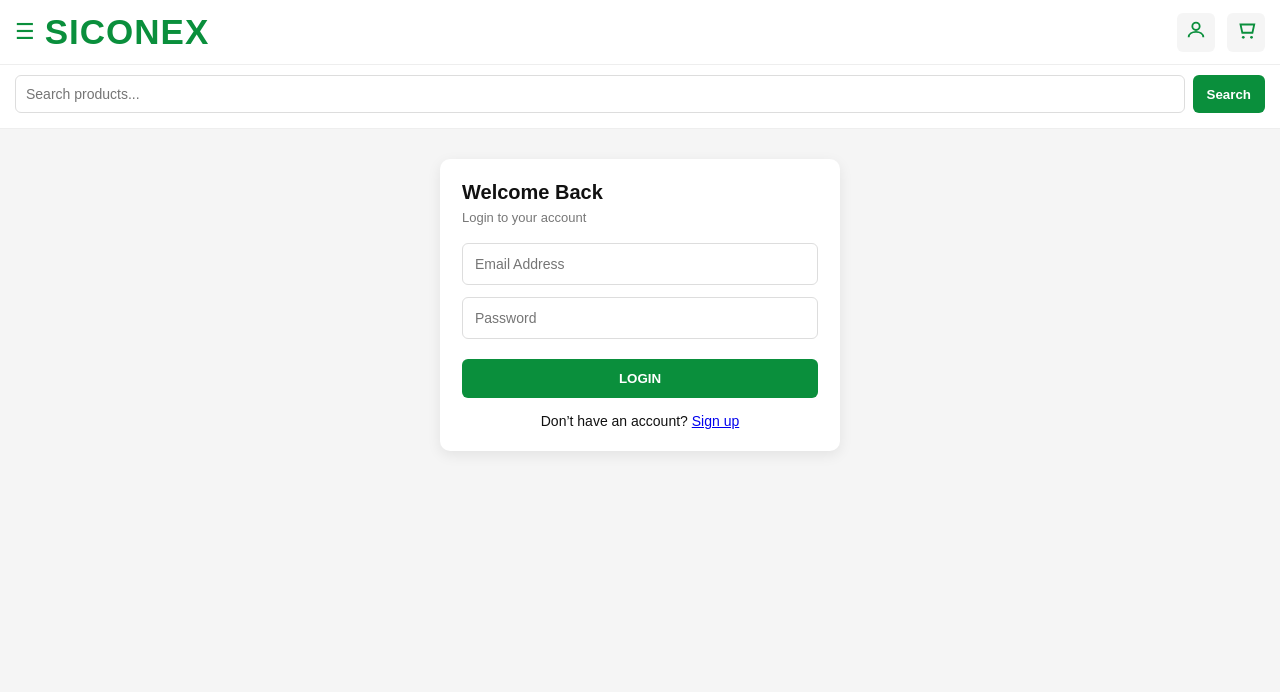
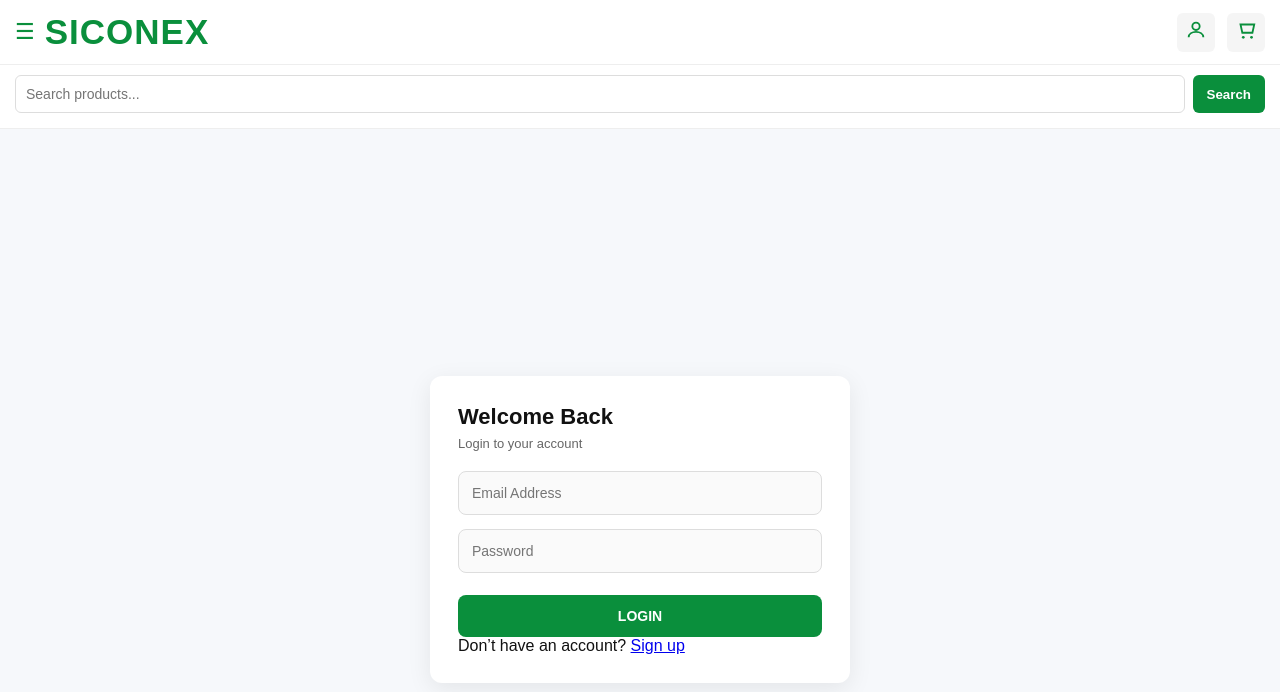
Before and after one commit to protichenoch1/siconex1, a Next.js app: page /auth/login in a window 1280 px wide. Shown: the top 692 px of the page. Built offline with nearby package versions, Linux system fonts and the light colour scheme.

Commit message:
Refactor auth page styles for improved design

```diff
--- a/app/globals.css
+++ b/app/globals.css
@@ -365,106 +365,105 @@ body {
   font-size: 12px;
   margin-bottom: 2px;
 }
-
-/* ================= AUTH PAGE (FIXED CLEAN) ================= */
+  /* ================= AUTH PAGE (PROFESSIONAL) ================= */
 
 .auth-container {
+  min-height: 100vh;
   display: flex;
   justify-content: center;
-  align-items: flex-start; /* prevents vertical squash */
-  padding: 30px 20px;
+  align-items: center;
+  background: #f6f8fb;
+  padding: 20px;
 }
 
 /* CARD */
 .auth-card {
   width: 100%;
-  max-width: 400px;
-  background: #fff;
-  padding: 22px;
-  border-radius: 10px;
-  box-shadow: 0 4px 14px rgba(0,0,0,0.08);
+  max-width: 420px;
+  background: #ffffff;
+  padding: 28px;
+  border-radius: 12px;
+  box-shadow: 0 6px 24px rgba(0,0,0,0.08);
 }
 
 /* TITLE */
 .auth-card h2 {
+  font-size: 22px;
   margin-bottom: 6px;
-  font-size: 20px;
   color: #111;
 }
 
 /* SUBTEXT */
 .subtitle {
-  color: #777;
   font-size: 13px;
-  margin-bottom: 18px;
+  color: #666;
+  margin-bottom: 20px;
 }
 
 /* INPUTS */
 .auth-card input {
   width: 100%;
-  padding: 12px;
-  margin-bottom: 12px; /* improved spacing */
+  padding: 13px;
+  margin-bottom: 14px;
   border: 1px solid #ddd;
-  border-radius: 6px;
+  border-radius: 8px;
   font-size: 14px;
-  transition: border 0.2s ease;
+  background: #fafafa;
+  transition: all 0.2s ease;
 }
 
 .auth-card input:focus {
   outline: none;
   border-color: #0a8f3c;
+  background: #fff;
+  box-shadow: 0 0 0 2px rgba(10,143,60,0.08);
 }
 
 /* PRIMARY BUTTON */
 .auth-card button {
   width: 100%;
-  padding: 12px;
+  padding: 13px;
   background: #0a8f3c;
   color: white;
   border: none;
-  border-radius: 6px;
-  font-weight: bold;
+  border-radius: 8px;
+  font-weight: 600;
+  font-size: 14px;
   margin-top: 8px;
   cursor: pointer;
-  transition: background 0.2s ease;
+  transition: all 0.2s ease;
 }
 
 .auth-card button:hover {
-  background: #087a32;
+  background: #087532;
 }
 
-/* FOOTER (LOGIN/SWITCH AREA) */
+/* FOOTER */
 .auth-footer {
-  margin-top: 18px;
+  margin-top: 20px;
   text-align: center;
 }
 
 .auth-footer p {
   font-size: 13px;
   color: #666;
-  margin-bottom: 6px;
+  margin-bottom: 8px;
 }
 
-/* SECONDARY BUTTON (LOGIN) */
+/* LOGIN LINK BUTTON */
 .secondary-btn {
+  display: block;
   width: 100%;
-  padding: 10px;
-  background: #f2f2f2;
+  padding: 11px;
+  background: #f1f3f5;
   color: #111;
-  border: none;
-  border-radius: 6px;
-  font-weight: bold;
-  cursor: pointer;
+  border-radius: 8px;
+  font-weight: 600;
+  text-align: center;
+  text-decoration: none;
+  transition: background 0.2s ease;
 }
 
-/* SMALL LINK TEXT (optional) */
-.switch {
-  margin-top: 12px;
-  font-size: 13px;
-  text-align: center;
-  }
-.switch {
-  margin-top: 15px;
-  font-size: 14px;
-  text-align: center;
-                                }
+.secondary-btn:hover {
+  background: #e2e6ea;
+}
```
